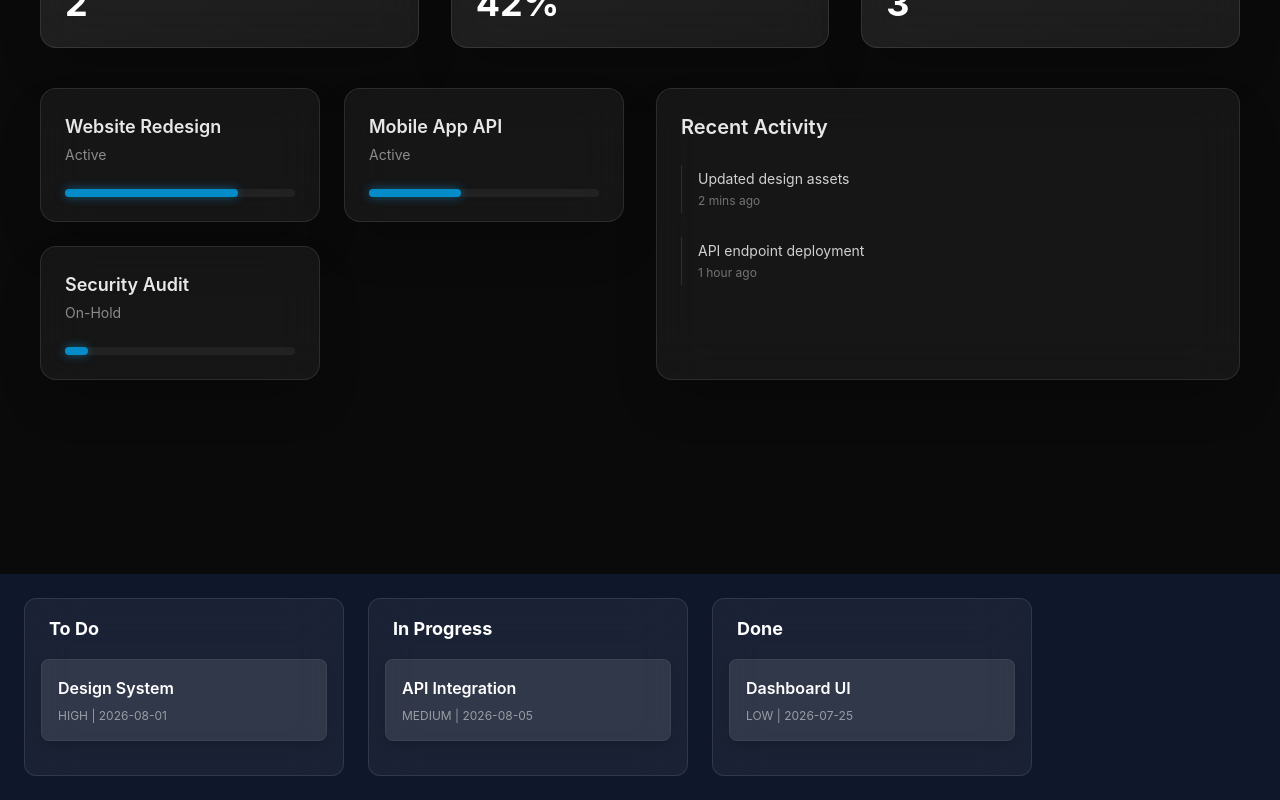
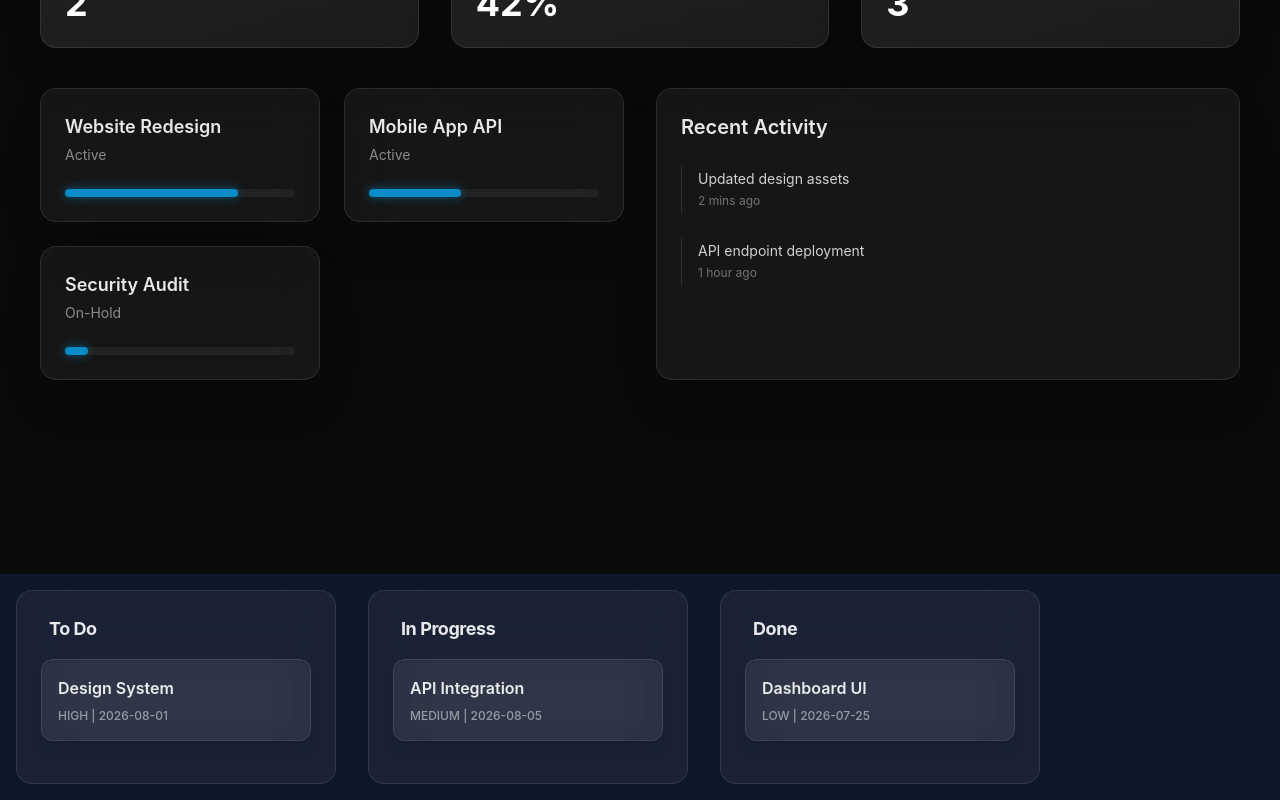
Before and after one commit to husseinmayla2/PulseBoard, a React (Vite) app: page / in a window 1280 px wide. Shown: the part 226-1026 px from the top of the page. Built offline with nearby package versions, Linux system fonts and the light colour scheme.

Commit message:
Axiom: Style the KanbanBoard and Column components using the verified glassmorphism design system (bg-white/5, backdrop-blur-xl

```diff
--- a/src/components/kanban/KanbanBoard.tsx
+++ b/src/components/kanban/KanbanBoard.tsx
@@ -13,10 +13,10 @@ const Column = ({ title, status, tasks }: { title: string; status: Task['status'
   return (
     <div
       ref={setNodeRef}
-      className={`bg-white/5 backdrop-blur-xl border border-white/10 p-4 rounded-xl flex flex-col gap-4 w-80 transition-all ${isOver ? 'bg-white/10 border-indigo-500/50' : ''}`}
+      className={`bg-white/5 backdrop-blur-xl border border-white/10 p-6 rounded-2xl flex flex-col gap-4 w-80 transition-all ${isOver ? 'bg-white/10 border-indigo-500/50' : ''}`}
     >
-      <h2 className="text-white font-bold text-lg px-2">{title}</h2>
-      <div className="flex flex-col gap-2 min-h-[100px]">
+      <h2 className="text-white/90 font-bold text-lg px-2 tracking-tight">{title}</h2>
+      <div className="flex flex-col gap-3 min-h-[100px]">
         <SortableContext items={tasks.filter(t => t.status === status).map(t => t.id)} strategy={verticalListSortingStrategy}>
           {tasks.filter(t => t.status === status).map(task => (
             <TaskCard key={task.id} task={task} />
@@ -41,10 +41,10 @@ const TaskCard = ({ task, isOverlay }: { task: Task; isOverlay?: boolean }) => {
       style={style}
       {...attributes}
       {...listeners}
-      className={`bg-white/10 p-4 rounded-lg text-white shadow-lg border border-white/5 cursor-grab active:cursor-grabbing touch-none hover:bg-white/20 transition-colors ${isOverlay ? 'rotate-2 cursor-grabbing shadow-2xl' : ''}`}
+      className={`bg-white/5 backdrop-blur-xl border border-white/10 p-4 rounded-xl text-white shadow-lg cursor-grab active:cursor-grabbing touch-none hover:bg-white/10 transition-all ${isOverlay ? 'rotate-2 cursor-grabbing shadow-2xl' : ''}`}
     >
-      <p className="font-semibold">{task.title}</p>
-      <div className="text-xs text-white/50 mt-2">{task.priority.toUpperCase()} | {task.deadline}</div>
+      <p className="font-semibold text-white/90">{task.title}</p>
+      <div className="text-xs text-white/50 mt-2 font-medium">{task.priority.toUpperCase()} | {task.deadline}</div>
     </div>
   );
 };
@@ -95,7 +95,7 @@ export const KanbanBoard = () => {
         onDragStart={handleDragStart}
         onDragEnd={handleDragEnd}
     >
-      <div className="flex gap-6 p-6">
+      <div className="flex gap-8 p-4">
         <Column title="To Do" status="todo" tasks={tasks} />
         <Column title="In Progress" status="in-progress" tasks={tasks} />
         <Column title="Done" status="done" tasks={tasks} />
```
